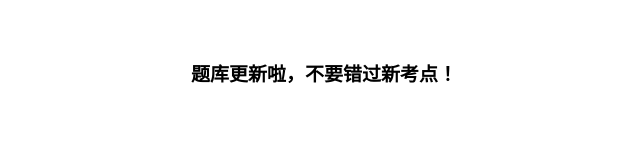
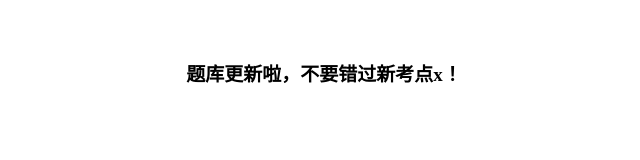
Before and after one commit to 389889154/www, a plain HTML site: page versionios.html in a window 1280 px wide. Shown: the full height of the page, 316-956 px from the left. Drawn offline with Linux system fonts and the light colour scheme.

Commit message:
no message

```diff
--- a/versionios.html
+++ b/versionios.html
@@ -3,4 +3,4 @@
 </head>
 
 <p style="text-align: center; line-height: 2;"><br></p>
-<p style="text-align: center; line-height: 2;"><span style="font-size: 19px;"><strong>题库更新啦，不要错过新考点！</strong></span></p>
+<p style="text-align: center; line-height: 2;"><span style="font-size: 19px;"><strong>题库更新啦，不要错过新考点x！</strong></span></p>
```
